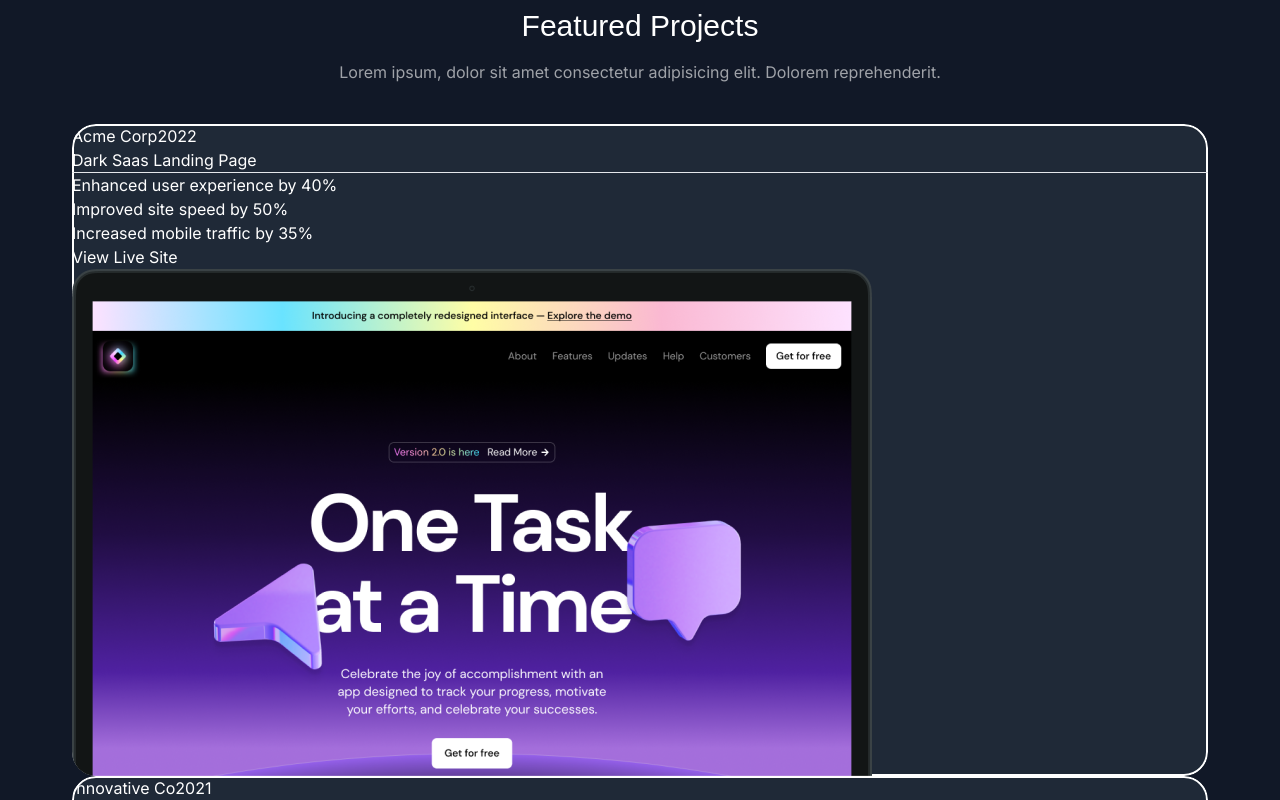
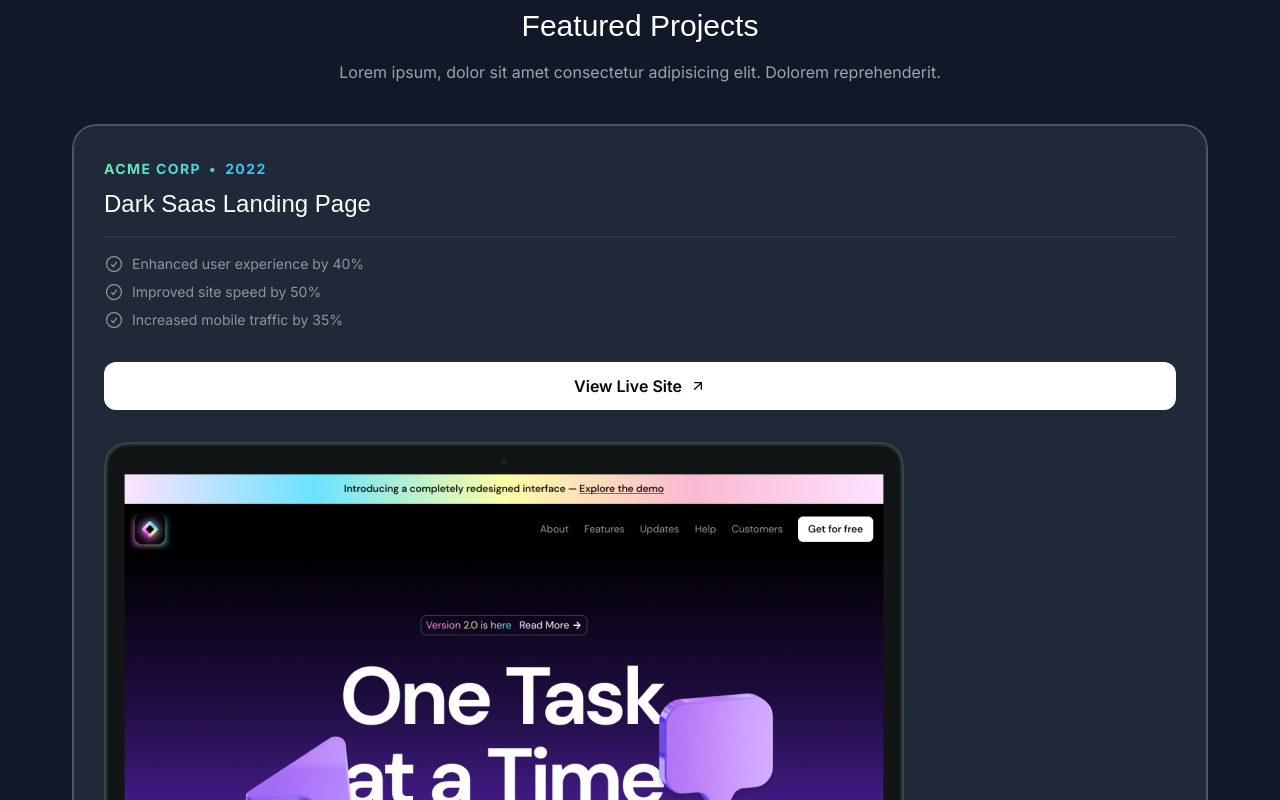
Before and after one commit to trdmonkey/portfolioja, a Next.js app: page / in a window 1280 px wide. Shown: the part 840-1640 px from the top of the page. Built offline with nearby package versions, Linux system fonts and the light colour scheme; a web font is replaced by a local one.

Commit message:
agregar diseño al cards en Project.tsx part 1

```diff
--- a/src/sections/Projects.tsx
+++ b/src/sections/Projects.tsx
@@ -4,6 +4,8 @@ import darkSaasLandingPage from "@/assets/images/dark-saas-landing-page.png";
 import lightSaasLandingPage from "@/assets/images/light-saas-landing-page.png";
 import aiStartupLandingPage from "@/assets/images/ai-startup-landing-page.png";
 import { Result } from "postcss";
+import CheckCircleIcon from "@/assets/icons/check-circle.svg";
+import ArrowUpRightIcon from "@/assets/icons/arrow-up-right.svg";
 
 const portfolioProjects = [
   {
@@ -54,29 +56,46 @@ export const ProjectsSection = () => {
           </p>
         </div>
 
-        <h2 className="font-serif text-3xl text-center mt-6" >Featured Projects</h2>
-        <p className="text-center text-white/60 mt-4" >
+        <h2 className="font-serif text-3xl text-center mt-6">
+          Featured Projects
+        </h2>
+        <p className="text-center text-white/60 mt-4">
           Lorem ipsum, dolor sit amet consectetur adipisicing elit. Dolorem
           reprehenderit.
         </p>
-        <div className="flex flex-col mt-10" >
+        <div className="mt-10 flex flex-col gap-12">
           {portfolioProjects.map((project) => (
-            <div key={project.title} className="bg-gray-800 rounded-3xl relative z-0 overflow-hidden after:-z-10 after:content[''] after:absolute after:inset-0 after:outline-2 after:outline after:-outline-offset-2 after:rounded-3xl">
-              <div>
+            <div
+              key={project.title}
+              className="bg-gray-800 rounded-3xl relative z-0 overflow-hidden after:z-10 after:content[''] after:absolute after:inset-0 after:outline-2 after:outline after:-outline-offset-2 after:rounded-3xl after:outline-white/20 px-8 pt-8" /* p-8 para que la imagen salga completa y con padding-bottom */
+            >
+              <div className="bg-gradient-to-r from-emerald-300 to-sky-400 inline-flex gap-2 font-bold uppercase tracking-widest text-sm text-transparent bg-clip-text">
                 <span>{project.company}</span>
+                <span>&bull;</span>
                 <span>{project.year}</span>
               </div>
-              <h3>{project.title}</h3>
-              <hr />
-              <ul>
+              <h3 className="font-serif text-2xl mt-2">{project.title}</h3>
+              <hr className="border-t-2 border-white/5 mt-4" />
+              <ul className="flex flex-col gap-2 mt-4">
                 {project.results.map((result) => (
-                  <li>{result.title}</li>
+                  <li className="flex gap-2 text-sm text-white/50">
+                    <CheckCircleIcon className="size-5" />
+                    <span>{result.title}</span>
+                  </li>
                 ))}
               </ul>
               <a href={project.link}>
-                <button>View Live Site</button>
+                <button className="bg-white text-gray-950 h-12 w-full rounded-xl font-semibold inline-flex items-center justify-center gap-2 mt-8">
+                  <span>View Live Site</span>
+                  <ArrowUpRightIcon className="size-4" />
+                </button>
               </a>
-              <Image src={project.image} alt={project.title} />
+              <Image
+                src={project.image}
+                alt={project.title}
+                className="mt-8 -mb-4"
+              />{" "}
+              {/* el -mb-4 quita padding-bottom al card */}
             </div>
           ))}
         </div>
```
